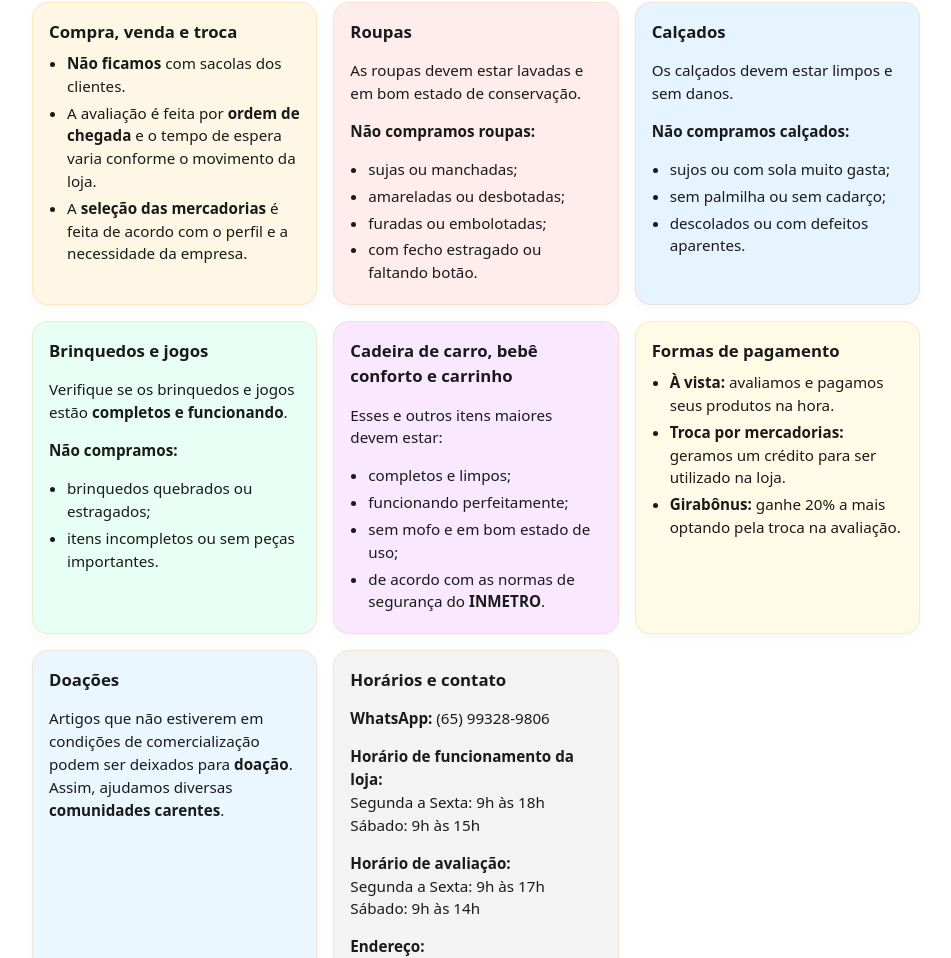
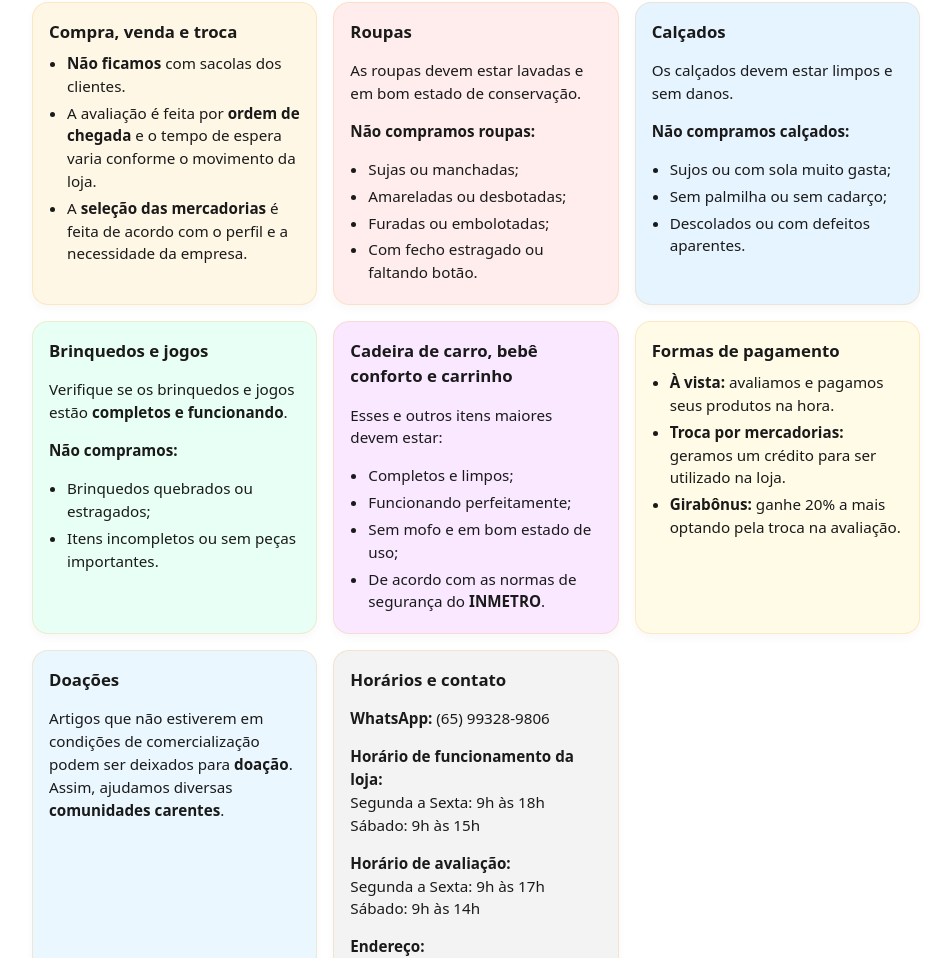
Before and after one commit to Wellington-R-Alencar/giralook-site, a plain HTML site: page desapego.html in a window 1280 px wide. Shown: the part 1347-2305 px from the top of the page, without its empty margins (164-1115 px from the left). Drawn offline with Linux system fonts and the light colour scheme.

Commit message:
Atualizar o desapego.html

```diff
--- a/desapego.html
+++ b/desapego.html
@@ -120,10 +120,10 @@
           <p>As roupas devem estar lavadas e em bom estado de conservação.</p>
           <p><strong>Não compramos roupas:</strong></p>
           <ul>
-            <li>sujas ou manchadas;</li>
-            <li>amareladas ou desbotadas;</li>
-            <li>furadas ou embolotadas;</li>
-            <li>com fecho estragado ou faltando botão.</li>
+            <li>Sujas ou manchadas;</li>
+            <li>Amareladas ou desbotadas;</li>
+            <li>Furadas ou embolotadas;</li>
+            <li>Com fecho estragado ou faltando botão.</li>
           </ul>
         </article>
 
@@ -133,9 +133,9 @@
           <p>Os calçados devem estar limpos e sem danos.</p>
           <p><strong>Não compramos calçados:</strong></p>
           <ul>
-            <li>sujos ou com sola muito gasta;</li>
-            <li>sem palmilha ou sem cadarço;</li>
-            <li>descolados ou com defeitos aparentes.</li>
+            <li>Sujos ou com sola muito gasta;</li>
+            <li>Sem palmilha ou sem cadarço;</li>
+            <li>Descolados ou com defeitos aparentes.</li>
           </ul>
         </article>
 
@@ -145,8 +145,8 @@
           <p>Verifique se os brinquedos e jogos estão <strong>completos e funcionando</strong>.</p>
           <p><strong>Não compramos:</strong></p>
           <ul>
-            <li>brinquedos quebrados ou estragados;</li>
-            <li>itens incompletos ou sem peças importantes.</li>
+            <li>Brinquedos quebrados ou estragados;</li>
+            <li>Itens incompletos ou sem peças importantes.</li>
           </ul>
         </article>
 
@@ -155,10 +155,10 @@
           <h3>Cadeira de carro, bebê conforto e carrinho</h3>
           <p>Esses e outros itens maiores devem estar:</p>
           <ul>
-            <li>completos e limpos;</li>
-            <li>funcionando perfeitamente;</li>
-            <li>sem mofo e em bom estado de uso;</li>
-            <li>de acordo com as normas de segurança do <strong>INMETRO</strong>.</li>
+            <li>Completos e limpos;</li>
+            <li>Funcionando perfeitamente;</li>
+            <li>Sem mofo e em bom estado de uso;</li>
+            <li>De acordo com as normas de segurança do <strong>INMETRO</strong>.</li>
           </ul>
         </article>
 
```
